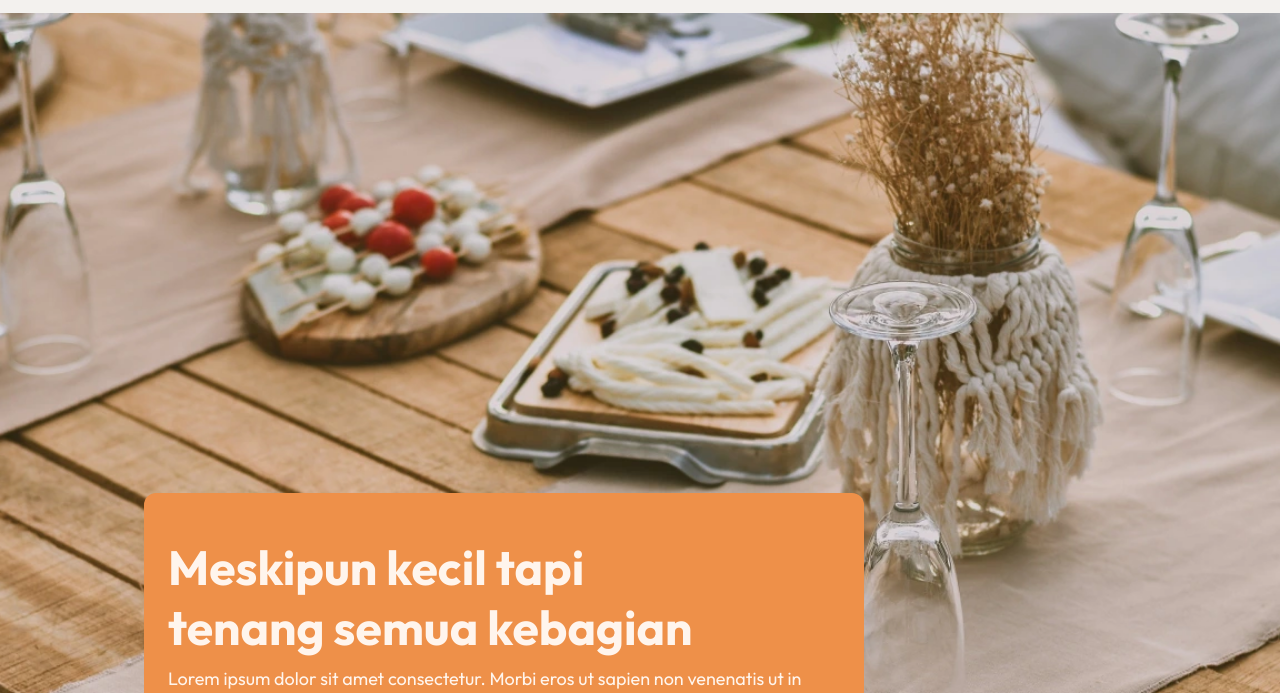
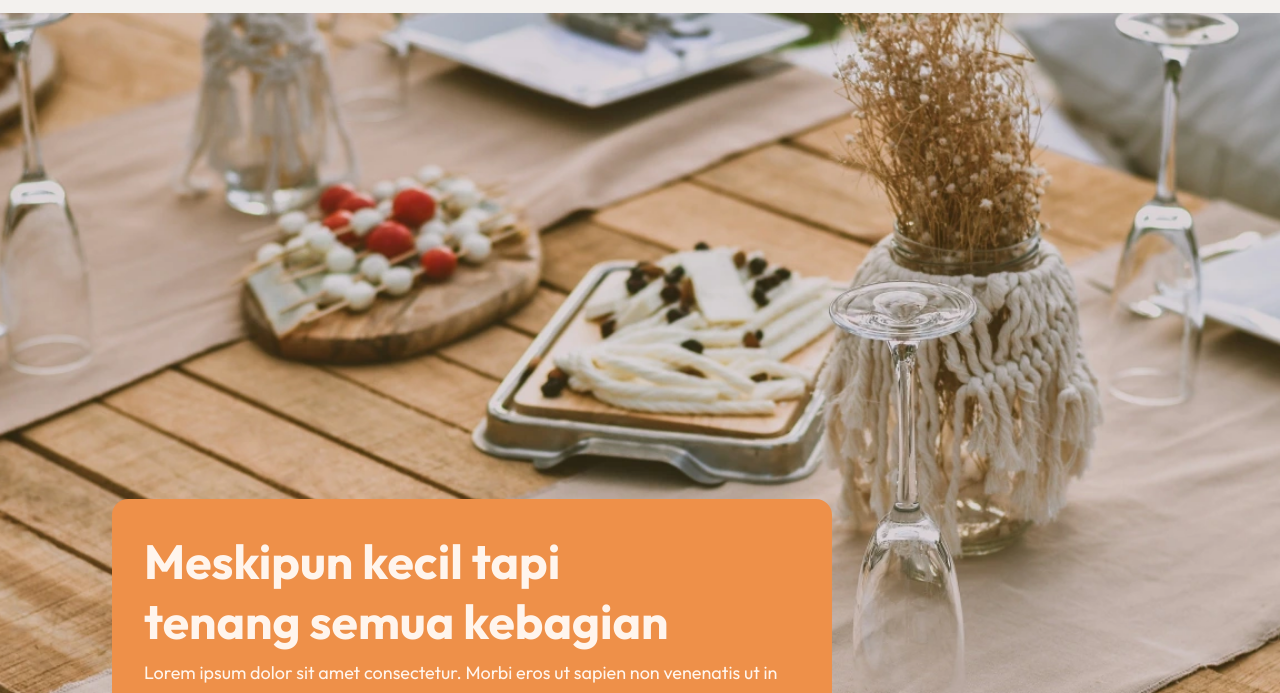
Before and after one commit to haniparr/tumpengtiny, a website: page event/index.html in a window 1280 px wide. Shown: the part 107-800 px from the top of the page. Drawn offline with Linux system fonts and the light colour scheme.

Commit message:
Update index.html

```diff
--- a/event/index.html
+++ b/event/index.html
@@ -99,10 +99,17 @@
       </div>
     </header>
     <main>
-      <div
-        class="bg-[url('/src/img/hero-event.webp')] bg-cover bg-center bg-no-repeat h-screen flex items-end px-36"
-      >
-        <div class="w-[720px] h-80 bg-orange-300 px-6 py-11 rounded-t-xl">
+      <div class="relative">
+        <img
+          alt="A beautifully set table with various dishes and decorations"
+          class="w-full h-screen object-cover"
+          height="1080"
+          src="/src/img/hero-event.webp"
+          width="1920"
+        />
+        <div
+          class="absolute bottom-0 left-28 bg-orange-300 p-8 rounded-t-2xl w-[720px]"
+        >
           <h1 class="text-5xl font-bold text-orange-100 leading-tight">
             Meskipun kecil tapi <br />
             tenang semua kebagian
```
